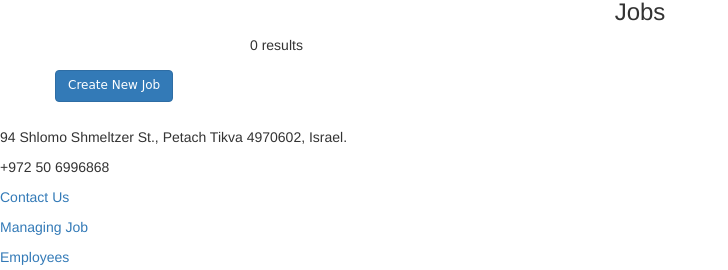
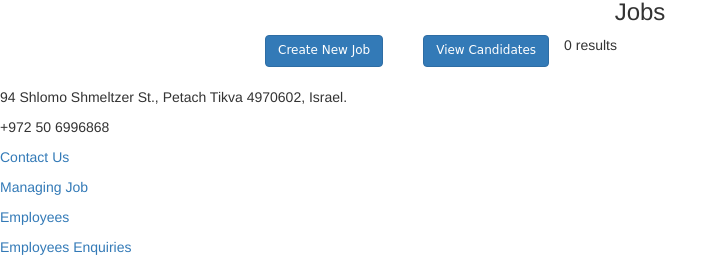
Before and after one commit to maayanmi/sadna, a PHP site: page /jobMenu.PHP in a window 1280 px wide. Shown: the part 321-591 px from the top of the page, without its empty margins (0-728 px from the left). Run offline with PHP 8.4, Linux system fonts and the light colour scheme; data that the repository does not hold is empty; some libraries are stand-ins or nearby versions.

Commit message:
button in job list to the candidates table

```diff
--- a/jobList/jobMenu.PHP
+++ b/jobList/jobMenu.PHP
@@ -124,9 +124,14 @@
 						</script>
 
 
-                     <div class="row">
+                     <div class="create">
                         <!--div class="col-md-5 col-sm-5 col-xs-5"></div>-->
                         <div class="col-md-2 col-sm-2 col-xs-3"><button type="button" class="btn btn-primary" onclick="window.location.href='../formNewJob/form.html'">Create New Job</button></div>
+                    </div>
+
+                      <div class="buttonList">
+                        <!--div class="col-md-5 col-sm-5 col-xs-5"></div>-->
+                        <div class="col-md-2 col-sm-2 col-xs-3"><button type="button" class="btn btn-primary" onclick="window.location.href='../formWatchingAPosition/list.PHP'">View Candidates</button></div>
                     </div>
 
                 </div>
--- a/jobList/jobMenuStyle.CSS
+++ b/jobList/jobMenuStyle.CSS
@@ -35,8 +35,14 @@
     text-align: center;
 }
 
-.row{
+.create{
+    float:left;
     margin-bottom: 5px;
+}
+
+.buttonList{
+    float: left;
+    margin-left: 10px;
 }
 
 table {
```
